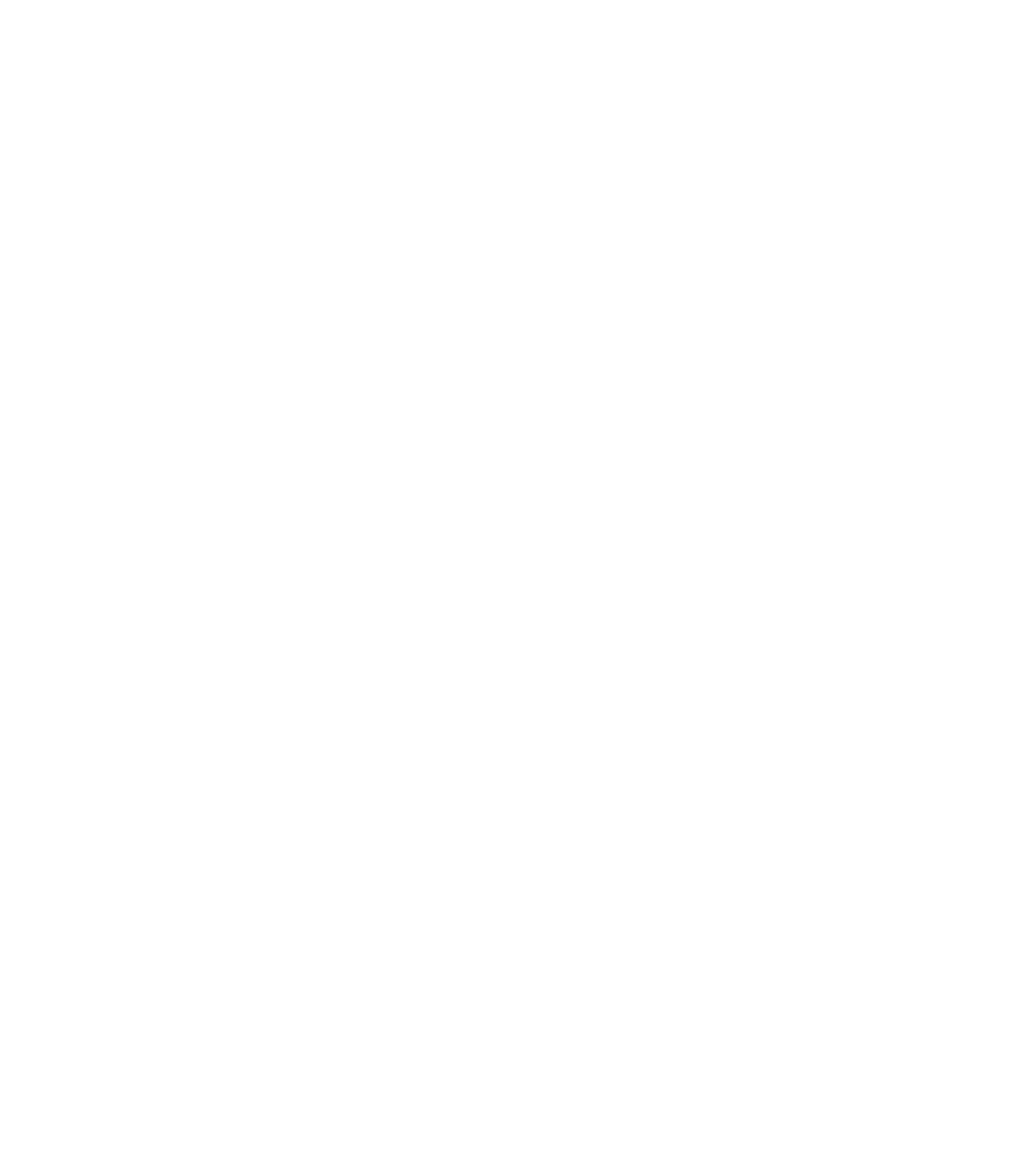
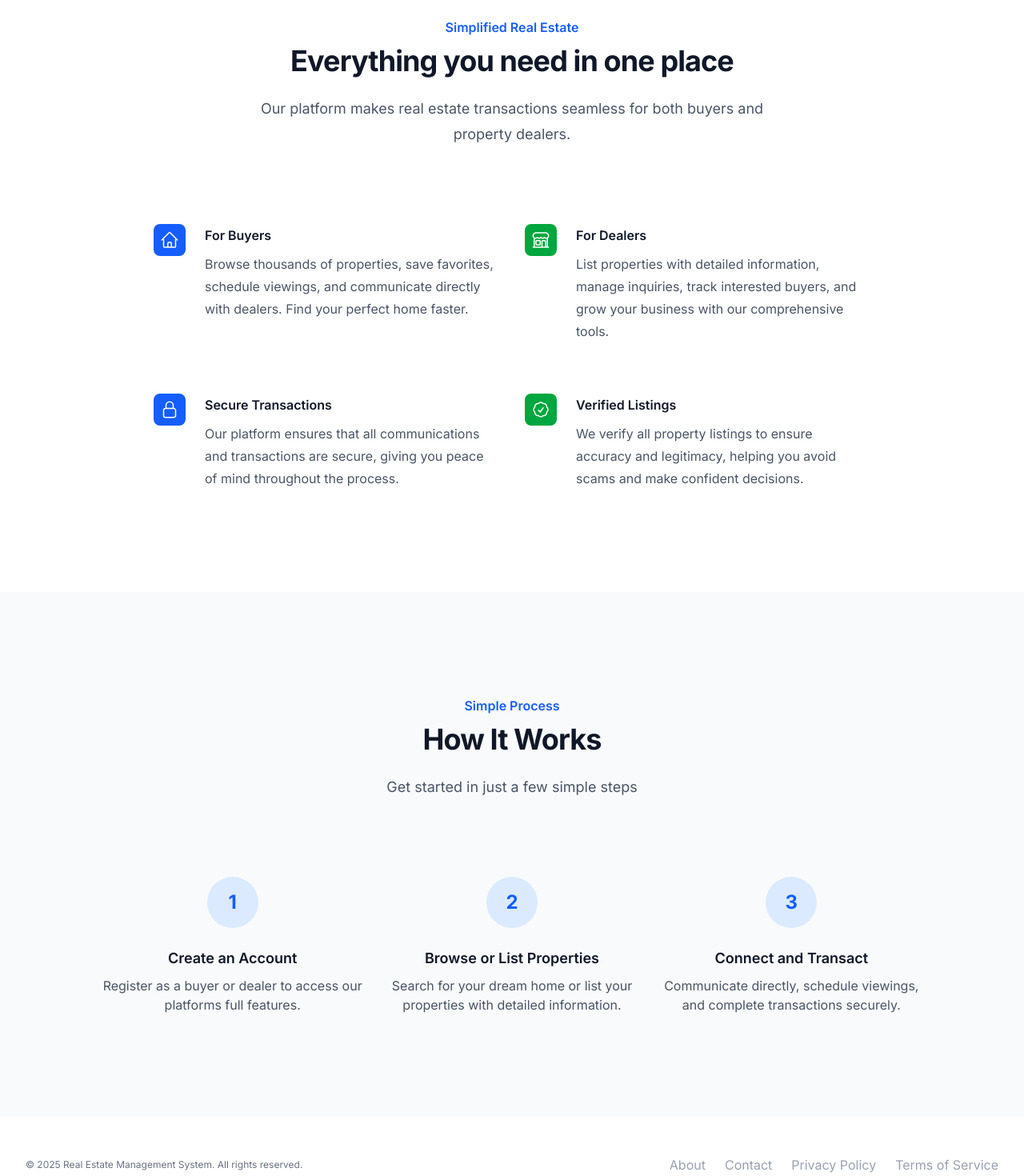
Before and after one commit to ShineBo/rems-front-end-gp1, a Next.js app: page / in a window 1280 px wide. Shown: the part 940-2410 px from the top of the page at 80% size. Before the commit the page ends 832 px from the top, so only its background shows below. Built offline with nearby package versions, Linux system fonts and the light colour scheme.

Commit message:
home page changes

```diff
--- a/app/page.tsx
+++ b/app/page.tsx
@@ -1,9 +1,9 @@
-// src/app/page.tsx
 import Link from 'next/link';
 
 export default function Home() {
   return (
     <div className="min-h-screen bg-gray-50">
+      {/* Hero Section */}
       <div className="relative-center px-6 pt-14 lg:px-8">
         <div className="mx-auto max-w-2xl py-32 sm:py-48 lg:py-56">
           <div className="text-center">
@@ -44,6 +44,138 @@ export default function Home() {
           </div>
         </div>
       </div>
+
+      {/* Features Section */}
+      <div className="bg-white py-24 sm:py-32">
+        <div className="mx-auto max-w-7xl px-6 lg:px-8">
+          <div className="mx-auto max-w-2xl lg:text-center">
+            <h2 className="text-base font-semibold leading-7 text-blue-600">Simplified Real Estate</h2>
+            <p className="mt-2 text-3xl font-bold tracking-tight text-gray-900 sm:text-4xl">Everything you need in one place</p>
+            <p className="mt-6 text-lg leading-8 text-gray-600">
+              Our platform makes real estate transactions seamless for both buyers and property dealers.
+            </p>
+          </div>
+          <div className="mx-auto mt-16 max-w-2xl sm:mt-20 lg:mt-24 lg:max-w-4xl">
+            <dl className="grid max-w-xl grid-cols-1 gap-x-8 gap-y-10 lg:max-w-none lg:grid-cols-2 lg:gap-y-16">
+              <div className="relative pl-16">
+                <dt className="text-base font-semibold leading-7 text-gray-900">
+                  <div className="absolute left-0 top-0 flex h-10 w-10 items-center justify-center rounded-lg bg-blue-600">
+                    <svg className="h-6 w-6 text-white" fill="none" viewBox="0 0 24 24" strokeWidth="1.5" stroke="currentColor">
+                      <path strokeLinecap="round" strokeLinejoin="round" d="M2.25 12l8.954-8.955c.44-.439 1.152-.439 1.591 0L21.75 12M4.5 9.75v10.125c0 .621.504 1.125 1.125 1.125H9.75v-4.875c0-.621.504-1.125 1.125-1.125h2.25c.621 0 1.125.504 1.125 1.125V21h4.125c.621 0 1.125-.504 1.125-1.125V9.75M8.25 21h8.25" />
+                    </svg>
+                  </div>
+                  For Buyers
+                </dt>
+                <dd className="mt-2 text-base leading-7 text-gray-600">
+                  Browse thousands of properties, save favorites, schedule viewings, and communicate directly with dealers. Find your perfect home faster.
+                </dd>
+              </div>
+              <div className="relative pl-16">
+                <dt className="text-base font-semibold leading-7 text-gray-900">
+                  <div className="absolute left-0 top-0 flex h-10 w-10 items-center justify-center rounded-lg bg-green-600">
+                    <svg className="h-6 w-6 text-white" fill="none" viewBox="0 0 24 24" strokeWidth="1.5" stroke="currentColor">
+                      <path strokeLinecap="round" strokeLinejoin="round" d="M13.5 21v-7.5a.75.75 0 01.75-.75h3a.75.75 0 01.75.75V21m-4.5 0H2.36m11.14 0H18m0 0h3.64m-1.39 0V9.349m-16.5 11.65V9.35m0 0a3.001 3.001 0 003.75-.615A2.993 2.993 0 009.75 9.75c.896 0 1.7-.393 2.25-1.016a2.993 2.993 0 002.25 1.016c.896 0 1.7-.393 2.25-1.016a3.001 3.001 0 003.75.614m-16.5 0a3.004 3.004 0 01-.621-4.72L4.318 3.44A1.5 1.5 0 015.378 3h13.243a1.5 1.5 0 011.06.44l1.19 1.189a3 3 0 01-.621 4.72m-13.5 8.65h3.75a.75.75 0 00.75-.75V13.5a.75.75 0 00-.75-.75H6.75a.75.75 0 00-.75.75v3.75c0 .415.336.75.75.75z" />
+                    </svg>
+                  </div>
+                  For Dealers
+                </dt>
+                <dd className="mt-2 text-base leading-7 text-gray-600">
+                  List properties with detailed information, manage inquiries, track interested buyers, and grow your business with our comprehensive tools.
+                </dd>
+              </div>
+              <div className="relative pl-16">
+                <dt className="text-base font-semibold leading-7 text-gray-900">
+                  <div className="absolute left-0 top-0 flex h-10 w-10 items-center justify-center rounded-lg bg-blue-600">
+                    <svg className="h-6 w-6 text-white" fill="none" viewBox="0 0 24 24" strokeWidth="1.5" stroke="currentColor">
+                      <path strokeLinecap="round" strokeLinejoin="round" d="M16.5 10.5V6.75a4.5 4.5 0 10-9 0v3.75m-.75 11.25h10.5a2.25 2.25 0 002.25-2.25v-6.75a2.25 2.25 0 00-2.25-2.25H6.75a2.25 2.25 0 00-2.25 2.25v6.75a2.25 2.25 0 002.25 2.25z" />
+                    </svg>
+                  </div>
+                  Secure Transactions
+                </dt>
+                <dd className="mt-2 text-base leading-7 text-gray-600">
+                  Our platform ensures that all communications and transactions are secure, giving you peace of mind throughout the process.
+                </dd>
+              </div>
+              <div className="relative pl-16">
+                <dt className="text-base font-semibold leading-7 text-gray-900">
+                  <div className="absolute left-0 top-0 flex h-10 w-10 items-center justify-center rounded-lg bg-green-600">
+                    <svg className="h-6 w-6 text-white" fill="none" viewBox="0 0 24 24" strokeWidth="1.5" stroke="currentColor">
+                      <path strokeLinecap="round" strokeLinejoin="round" d="M9 12.75L11.25 15 15 9.75M21 12c0 1.268-.63 2.39-1.593 3.068a3.745 3.745 0 01-1.043 3.296 3.745 3.745 0 01-3.296 1.043A3.745 3.745 0 0112 21c-1.268 0-2.39-.63-3.068-1.593a3.746 3.746 0 01-3.296-1.043 3.745 3.745 0 01-1.043-3.296A3.745 3.745 0 013 12c0-1.268.63-2.39 1.593-3.068a3.745 3.745 0 011.043-3.296 3.746 3.746 0 013.296-1.043A3.746 3.746 0 0112 3c1.268 0 2.39.63 3.068 1.593a3.746 3.746 0 013.296 1.043 3.746 3.746 0 011.043 3.296A3.745 3.745 0 0121 12z" />
+                    </svg>
+                  </div>
+                  Verified Listings
+                </dt>
+                <dd className="mt-2 text-base leading-7 text-gray-600">
+                  We verify all property listings to ensure accuracy and legitimacy, helping you avoid scams and make confident decisions.
+                </dd>
+              </div>
+            </dl>
+          </div>
+        </div>
+      </div>
+
+      {/* How It Works Section */}
+      <div className="bg-gray-50 py-24 sm:py-32">
+        <div className="mx-auto max-w-7xl px-6 lg:px-8">
+          <div className="mx-auto max-w-2xl lg:text-center">
+            <h2 className="text-base font-semibold leading-7 text-blue-600">Simple Process</h2>
+            <p className="mt-2 text-3xl font-bold tracking-tight text-gray-900 sm:text-4xl">How It Works</p>
+            <p className="mt-6 text-lg leading-8 text-gray-600">
+              Get started in just a few simple steps
+            </p>
+          </div>
+          <div className="mx-auto mt-16 max-w-2xl sm:mt-20 lg:mt-24 lg:max-w-5xl">
+            <div className="grid grid-cols-1 gap-y-10 gap-x-6 lg:grid-cols-3">
+              <div className="text-center">
+                <div className="mx-auto flex h-16 w-16 items-center justify-center rounded-full bg-blue-100">
+                  <span className="text-2xl font-bold text-blue-600">1</span>
+                </div>
+                <h3 className="mt-6 text-lg font-semibold text-gray-900">Create an Account</h3>
+                <p className="mt-2 text-base text-gray-600">Register as a buyer or dealer to access our platforms full features.</p>
+              </div>
+              <div className="text-center">
+                <div className="mx-auto flex h-16 w-16 items-center justify-center rounded-full bg-blue-100">
+                  <span className="text-2xl font-bold text-blue-600">2</span>
+                </div>
+                <h3 className="mt-6 text-lg font-semibold text-gray-900">Browse or List Properties</h3>
+                <p className="mt-2 text-base text-gray-600">Search for your dream home or list your properties with detailed information.</p>
+              </div>
+              <div className="text-center">
+                <div className="mx-auto flex h-16 w-16 items-center justify-center rounded-full bg-blue-100">
+                  <span className="text-2xl font-bold text-blue-600">3</span>
+                </div>
+                <h3 className="mt-6 text-lg font-semibold text-gray-900">Connect and Transact</h3>
+                <p className="mt-2 text-base text-gray-600">Communicate directly, schedule viewings, and complete transactions securely.</p>
+              </div>
+            </div>
+          </div>
+        </div>
+      </div>
+
+      {/* Footer */}
+      <footer className="bg-white">
+        <div className="mx-auto max-w-7xl px-6 py-12 md:flex md:items-center md:justify-between lg:px-8">
+          <div className="mt-8 md:mt-0">
+            <p className="text-center text-xs leading-5 text-gray-500">
+              &copy; 2025 Real Estate Management System. All rights reserved.
+            </p>
+          </div>
+          <div className="flex justify-center space-x-6 md:order-2">
+            <Link href="#" className="text-gray-400 hover:text-gray-500">
+              About
+            </Link>
+            <Link href="#" className="text-gray-400 hover:text-gray-500">
+              Contact
+            </Link>
+            <Link href="#" className="text-gray-400 hover:text-gray-500">
+              Privacy Policy
+            </Link>
+            <Link href="#" className="text-gray-400 hover:text-gray-500">
+              Terms of Service
+            </Link>
+          </div>
+        </div>
+      </footer>
     </div>
   );
 }
```
